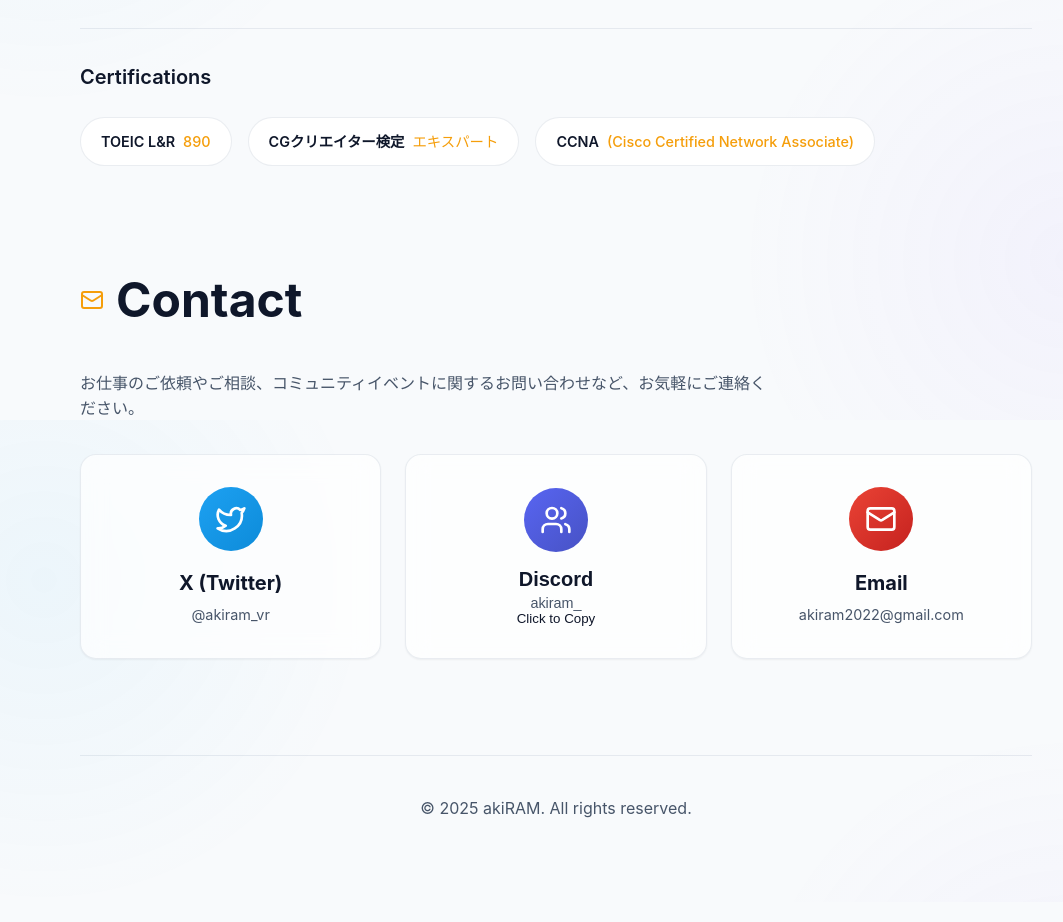
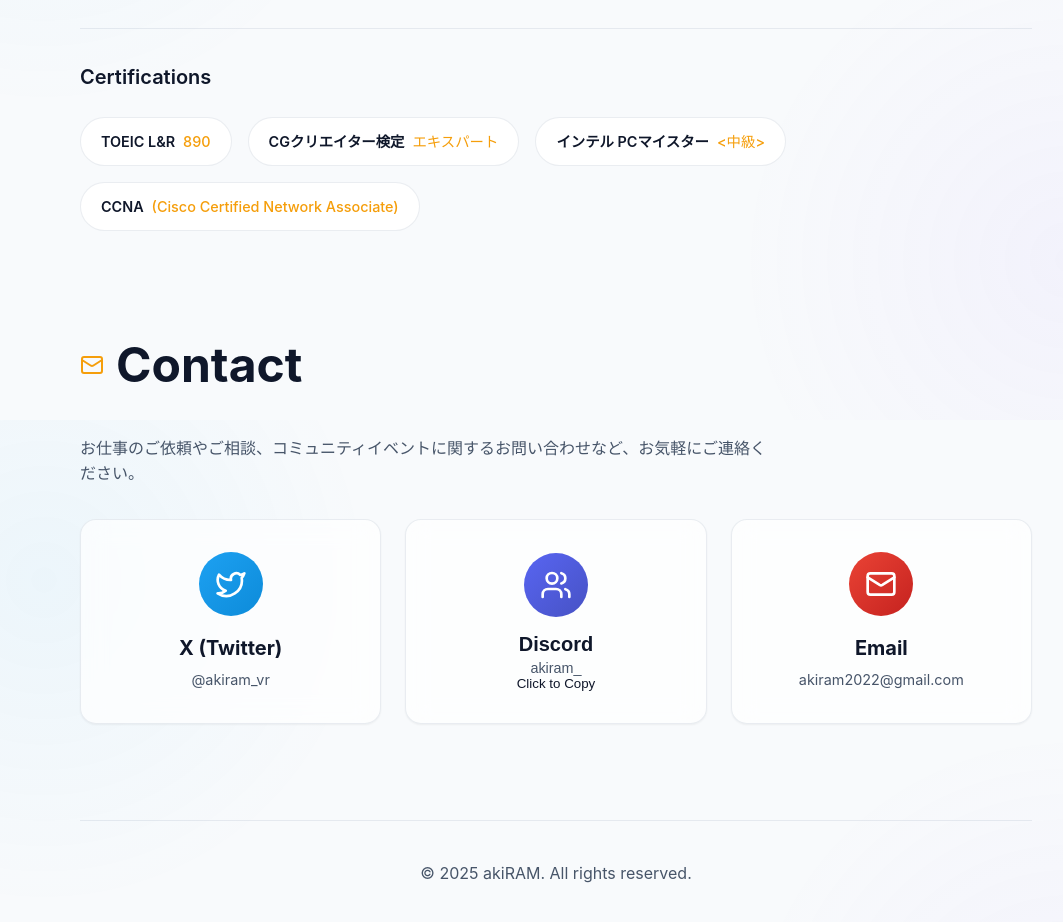
Before and after one commit to akiRAM2/portfolio, a React (Vite) app: page / in a window 1280 px wide. Shown: the part 6780-7702 px from the top of the page, without its empty margins (84-1147 px from the left). Built offline with nearby package versions, Linux system fonts and the light colour scheme.

Commit message:
資格情報を追加(インテルPCマイスター)

```diff
--- a/src/data.js
+++ b/src/data.js
@@ -380,6 +380,11 @@
     date: "2025"
   },
   {
+    name: "インテル PCマイスター",
+    level: "<中級>",
+    date: "2025"
+  },
+  {
     name: "CCNA",
     level: "(Cisco Certified Network Associate)",
     date: "2019"
```
